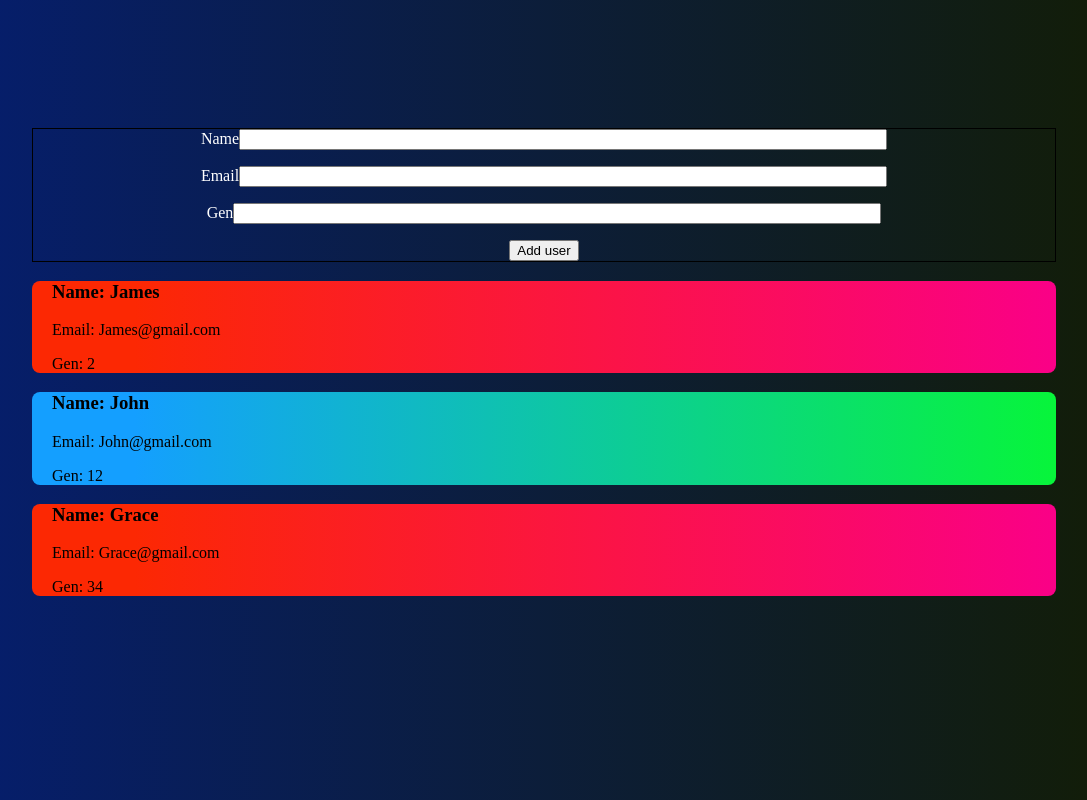
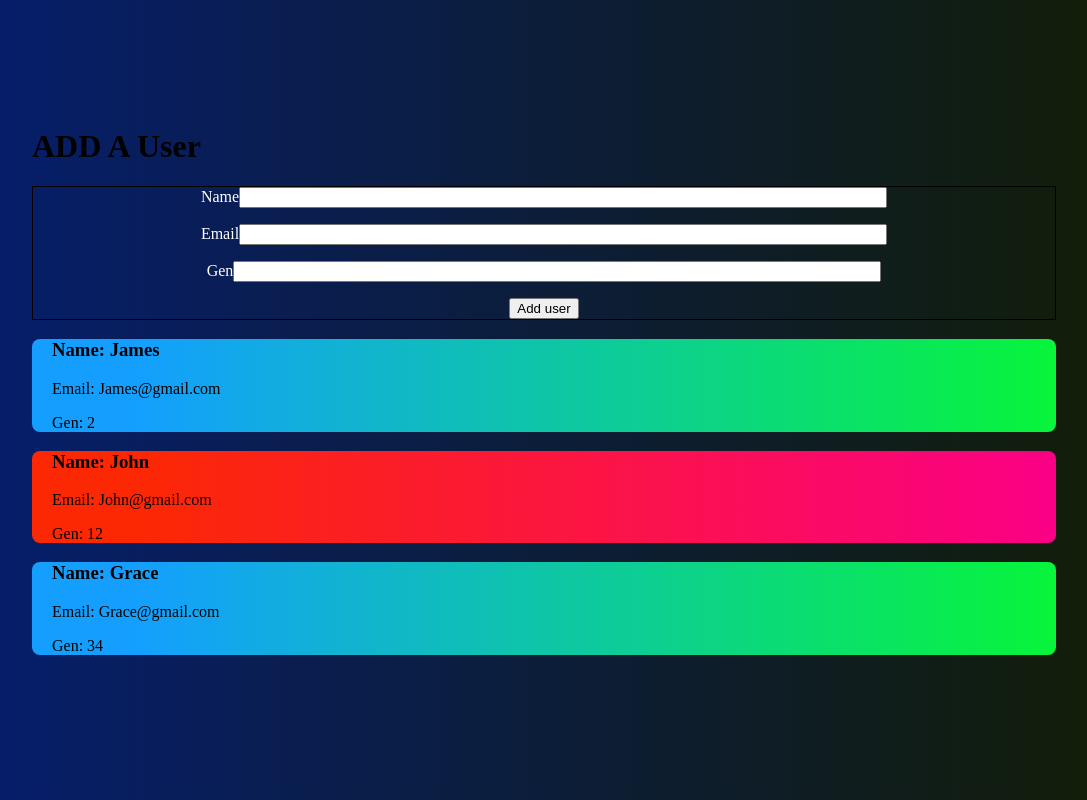
Before and after one commit to imoempire/react-users, a React (Create React App) app: page / in a window 1280 px wide. Shown: the whole page, without its empty margins (96-1183 px from the left). Built offline with nearby package versions, Linux system fonts and the light colour scheme.

Commit message:
add title

```diff
--- a/src/App.js
+++ b/src/App.js
@@ -36,6 +36,7 @@
   })
     return (
       <>
+      <h1>ADD A User</h1>
        <UseForm addUser={this.handleAddUser} />
        {users}
       </>
```
